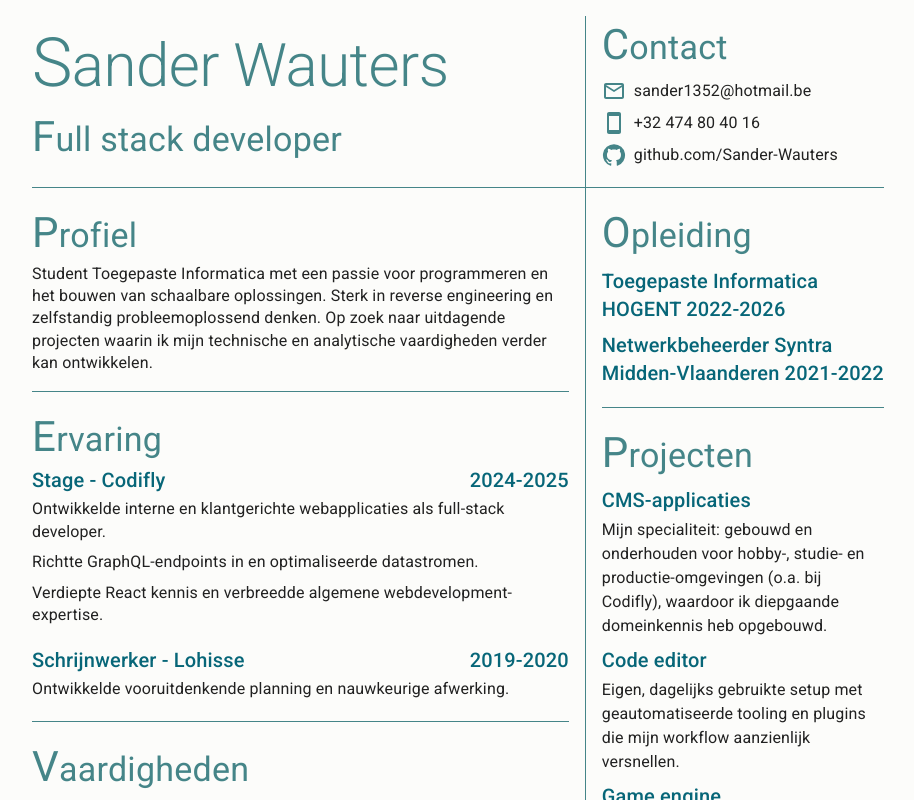
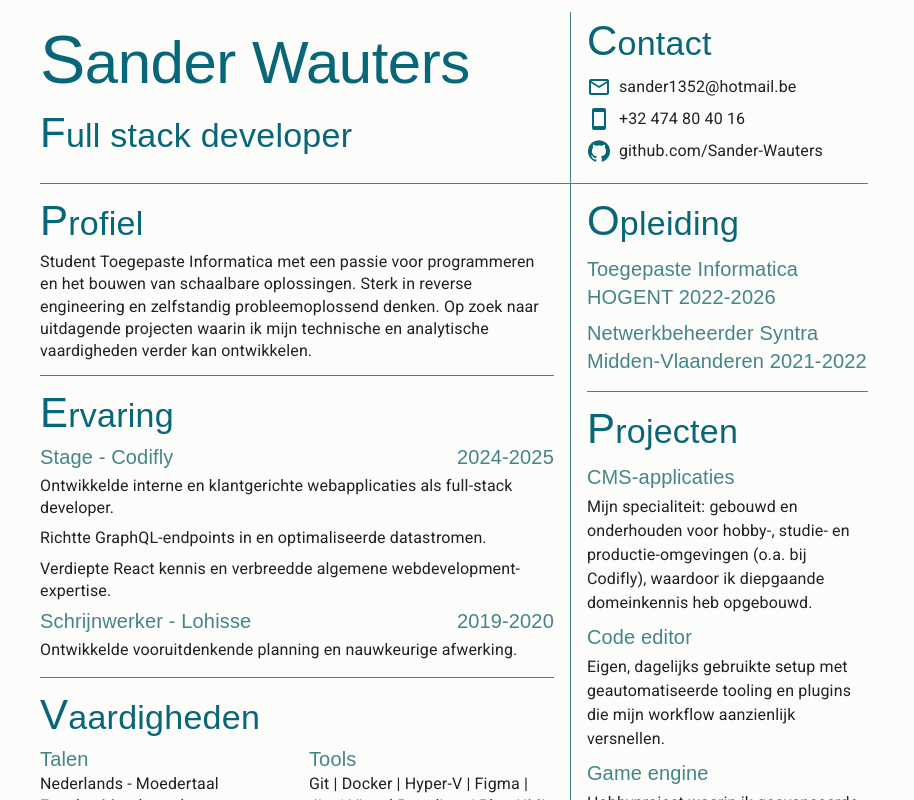
Before and after one commit to Sander-Wauters/CV, a React (Vite) app: page / in a window 1280 px wide. Shown: the top 800 px of the page, without its empty margins (182-1096 px from the left). Built offline with nearby package versions, Linux system fonts and the light colour scheme.

Commit message:
Change fonts

```diff
--- a/docker/docker-compose.dev.yml
+++ b/docker/docker-compose.dev.yml
@@ -8,4 +8,4 @@ services:
     volumes:
       - ../:/web
       - /web/node_modules
-    command: yarn vite
+    command: sh -c "yarn install && yarn vite"
--- a/package.json
+++ b/package.json
@@ -13,7 +13,8 @@
   "dependencies": {
     "@emotion/react": "^11.14.0",
     "@emotion/styled": "^11.14.1",
-    "@fontsource/roboto": "^5.2.6",
+    "@fontsource-variable/lora": "^5.2.6",
+    "@fontsource-variable/roboto": "^5.2.6",
     "@mui/icons-material": "^7.2.0",
     "@mui/material": "^7.2.0",
     "i18next": "^25.1.2",
--- a/src/index.tsx
+++ b/src/index.tsx
@@ -1,7 +1,5 @@
-import "@fontsource/roboto/300.css";
-import "@fontsource/roboto/400.css";
-import "@fontsource/roboto/500.css";
-import "@fontsource/roboto/700.css";
+import "@fontsource-variable/roboto";
+import "@fontsource-variable/lora";
 import { StrictMode } from "react";
 import { createRoot } from "react-dom/client";
 import { createBrowserRouter, RouterProvider } from "react-router";
@@ -16,13 +14,16 @@ const router = createBrowserRouter([
   },
 ]);
 
-const colors = createTheme({
+const primaryFont = `"Roboto Variable", sans-serif` as const;
+const secondaryFont = `"Lora Variable", sans-serif` as const;
+
+const theme = createTheme({
   palette: {
     primary: {
-      main: "#458588",
+      main: "#076678",
     },
     secondary: {
-      main: "#076678",
+      main: "#458588",
     },
     background: {
       default: "#FCFCFA",
@@ -30,7 +31,28 @@ const colors = createTheme({
   },
 });
 
-const theme = createTheme(colors, {
+const components = createTheme(theme, {
+  typography: {
+    fontFamily: primaryFont,
+    h1: {
+      fontFamily: secondaryFont,
+    },
+    h2: {
+      fontFamily: secondaryFont,
+    },
+    h3: {
+      fontFamily: secondaryFont,
+    },
+    h4: {
+      fontFamily: secondaryFont,
+    },
+    h5: {
+      fontFamily: secondaryFont,
+    },
+    h6: {
+      fontFamily: secondaryFont,
+    },
+  },
   components: {
     MuiContainer: {
       defaultProps: {
@@ -55,12 +77,17 @@ const theme = createTheme(colors, {
     MuiDivider: {
       defaultProps: {
         sx: {
-          borderColor: colors.palette.primary.main,
+          borderColor: theme.palette.secondary.main,
         },
       },
     },
     MuiTypography: {
       defaultProps: {
+        variantMapping: {
+          h2: "h1",
+          h4: "h2",
+          h6: "h3",
+        },
         sx: {
           lineHeight: 1.4,
         },
@@ -68,18 +95,17 @@ const theme = createTheme(colors, {
     },
     MuiCssBaseline: {
       styleOverrides: `
-        h2, h4 {
-          color: ${colors.palette.primary.main};
+        h1, h2 {
+          color: ${theme.palette.primary.main};
         }
-        h6 {
-          color: ${colors.palette.secondary.main};
+        h3, h4 {
+          color: ${theme.palette.secondary.main};
         }
-        // Increase default font size by 0.5rem.
+        h1:first-letter {
+          font-size: calc(100% + 0.5rem);
+        }
         h2:first-letter {
-          font-size: 4.25rem;
-        }
-        h4:first-letter {
-          font-size: 2.625rem;
+          font-size: calc(100% + 0.5rem);
         }
       `,
     },
@@ -88,7 +114,7 @@ const theme = createTheme(colors, {
 
 createRoot(document.getElementById("root")!).render(
   <StrictMode>
-    <ThemeProvider theme={theme}>
+    <ThemeProvider theme={components}>
       <CssBaseline />
       <RouterProvider router={router} />
     </ThemeProvider>
--- a/src/layout.tsx
+++ b/src/layout.tsx
@@ -1,4 +1,4 @@
-import { Container, Stack, Divider } from "@mui/material";
+import { Container, Stack, Divider, Box } from "@mui/material";
 import { Heading } from "./sections/heading";
 import { Profile } from "./sections/profile";
 import { Contact } from "./sections/contact";
@@ -7,43 +7,53 @@ import { Education } from "./sections/education";
 import { Skills } from "./sections/skills";
 import { Projects } from "./sections/projects";
 
-const gap = 2 as const;
-const leftColumn = "63%" as const;
+const leftColumn = "64%" as const;
 
 export const Layout = () => {
   return (
     <Container
       component="main"
       sx={(theme) => ({
-        py: gap,
         minHeight: "100vh",
         backgroundColor: theme.palette.background.default,
       })}
     >
-      <Stack direction="row" gap={gap}>
-        <Heading sx={{ minWidth: leftColumn, maxWidth: leftColumn }} />
+      <Box sx={{ pl: 1, pt: 1.5, pr: 2, pb: 3 }}>
+        <Stack direction="row">
+          <Heading
+            sx={{
+              minWidth: leftColumn,
+              maxWidth: leftColumn,
+              pr: 2,
+              pb: 1.5,
+            }}
+          />
           <Divider orientation="vertical" flexItem />
-        <Contact sx={{ pb: gap }} />
+          <Contact sx={{ pl: 2, pb: 1.5 }} />
         </Stack>
         <Divider />
-      <Stack direction="row" gap={gap}>
+        <Stack direction="row">
           <Stack
-          gap={gap}
-          sx={{ minWidth: leftColumn, maxWidth: leftColumn, pt: gap }}
+            sx={{
+              minWidth: leftColumn,
+              maxWidth: leftColumn,
+              pr: 2,
+            }}
           >
-          <Profile />
+            <Profile sx={{ pt: 1, pb: 1.5 }} />
             <Divider />
-          <Experience gap={gap} />
+            <Experience sx={{ pt: 1, pb: 1.5 }} />
             <Divider />
-          <Skills gap={gap} />
+            <Skills sx={{ pt: 1 }} gap={1.5} />
           </Stack>
           <Divider orientation="vertical" flexItem />
-        <Stack gap={gap} sx={{ pt: gap }}>
-          <Education />
+          <Stack sx={{ pl: 2 }}>
+            <Education sx={{ pt: 1, pb: 1.5 }} />
             <Divider />
-          <Projects />
+            <Projects sx={{ pt: 1 }} />
           </Stack>
         </Stack>
+      </Box>
     </Container>
   );
 };
--- a/src/sections/heading.tsx
+++ b/src/sections/heading.tsx
@@ -12,7 +12,7 @@ export const Heading = ({ sx }: HeadingProps) => {
   return (
     <Box sx={sx}>
       <Typography variant="h2">{t("title.name")}</Typography>
-      <Typography variant="h4" sx={{ pb: 1 }}>
+      <Typography variant="h4" sx={{ pb: 1.5 }}>
         {t("title.job")}
       </Typography>
     </Box>
--- a/src/sections/skills.tsx
+++ b/src/sections/skills.tsx
@@ -3,7 +3,7 @@ import { Box, Stack, SxProps, Typography } from "@mui/material";
 import { ReactNode } from "react";
 import { useTranslation } from "react-i18next";
 
-const sectionWidth = "14rem" as const;
+const sectionWidth = "50%" as const;
 
 const programmingLanguages = [
   "HTML",
```
Also changed, not shown: 1 other file (tests, documents, lock files or other folders). Lines whose indentation alone changed are shown as unchanged.
